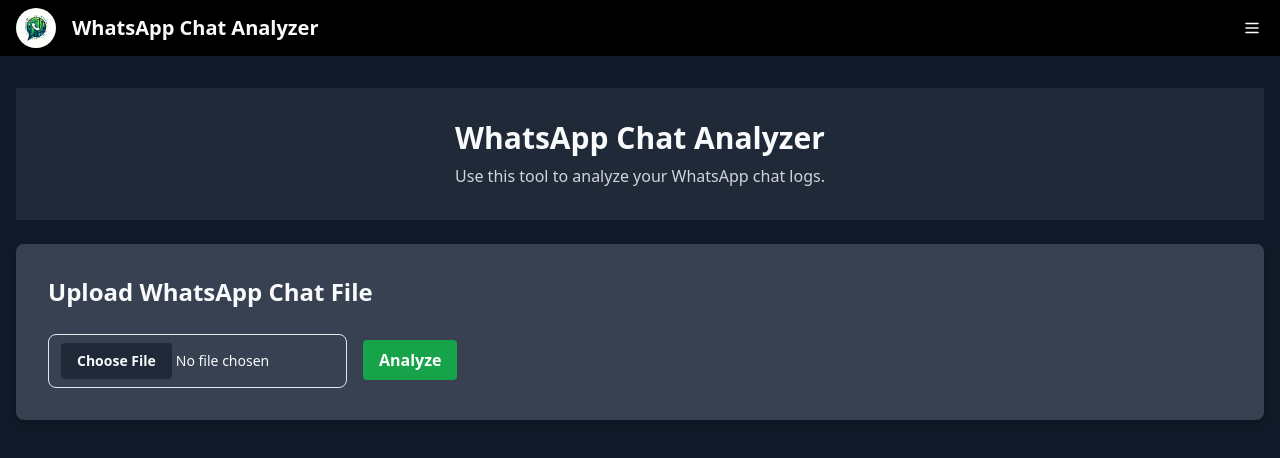
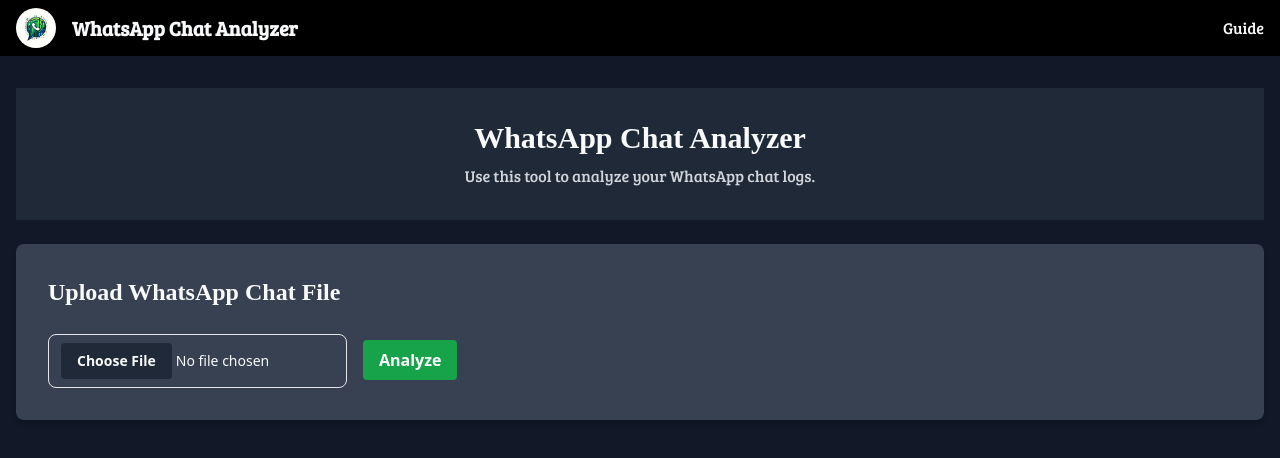
Before and after one commit to Vikash2048/Chat-Comment-Analyzer, a React (Vite) app in the folder frontend/: page /whatsappAnalyzer in a window 1280 px wide. Shown: the top 458 px of the page. Built offline with nearby package versions, Linux system fonts and the light colour scheme; a web font is replaced by a local one.

Commit message:
Changed the fonts of whatsapp analyzer section

```diff
--- a/frontend/src/Components/Header.jsx
+++ b/frontend/src/Components/Header.jsx
@@ -1,10 +1,10 @@
 // Header.js
 const Header = () => {
     return (
-      <div className="bg-gray-800 flex justify-center  mt-8 text-gray-50 p-8">
+      <div className="bg-gray-800 flex justify-center text-center mt-8 text-gray-50 p-8">
         <div>
-          <h1 className="text-3xl font-bold">WhatsApp Chat Analyzer</h1>
-          <p className="text-gray-300 mt-2">
+          <h1 className="font-averia text-3xl font-bold">WhatsApp Chat Analyzer</h1>
+          <p className="font-bree text-gray-300 mt-2">
             Use this tool to analyze your WhatsApp chat logs.
           </p>
         </div>
--- a/frontend/src/Components/Navbar.jsx
+++ b/frontend/src/Components/Navbar.jsx
@@ -1,7 +1,7 @@
 const Navbar = () => {
   // bg-gray-800
     return (
-      <nav className="bg-black px-4 py-2">
+      <nav className="font-bree bg-black px-4 py-2">
         <div className="max-w-7xl  mx-auto flex justify-between items-center">
           <div className="flex items-center space-x-4">
             {/* logo  */}
@@ -15,7 +15,7 @@
           {/* Placeholder for other navbar content */}
           <div className="cursor-pointer">
             {/* Links or buttons can be placed here */}
-            <img src="/images/menu.png" alt="" />
+            <a href="#">Guide</a>
           </div>
         </div>
       </nav>
--- a/frontend/src/Components/UploadSection.jsx
+++ b/frontend/src/Components/UploadSection.jsx
@@ -70,7 +70,7 @@
 
   return (
     <div className="bg-gray-700 p-8 my-6 rounded-lg shadow-md">
-      <h2 className="text-2xl font-bold mb-4">Upload WhatsApp Chat File</h2>
+      <h2 className="font-averia text-2xl font-bold mb-4">Upload WhatsApp Chat File</h2>
       <form onSubmit={handleSubmit}>
         <input
           type="file"
```
